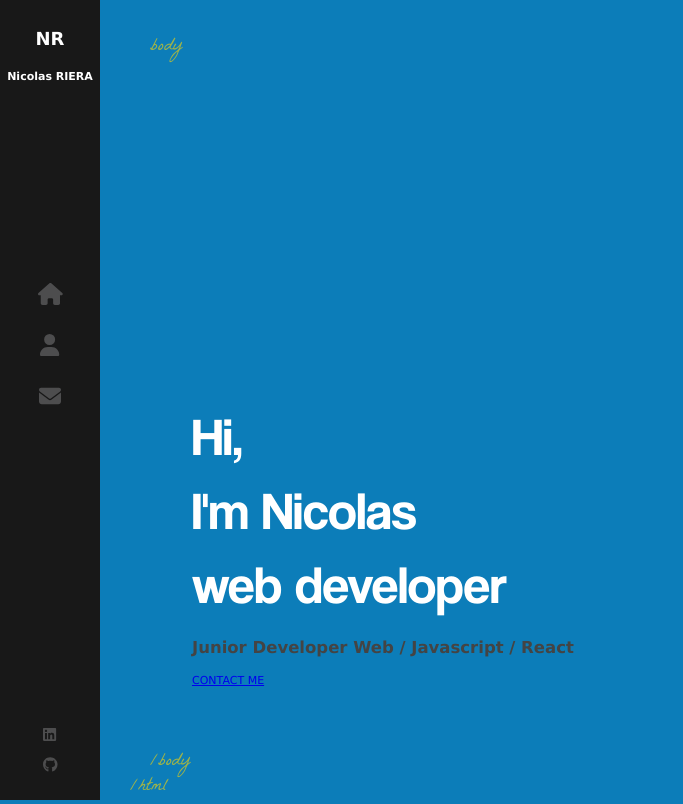
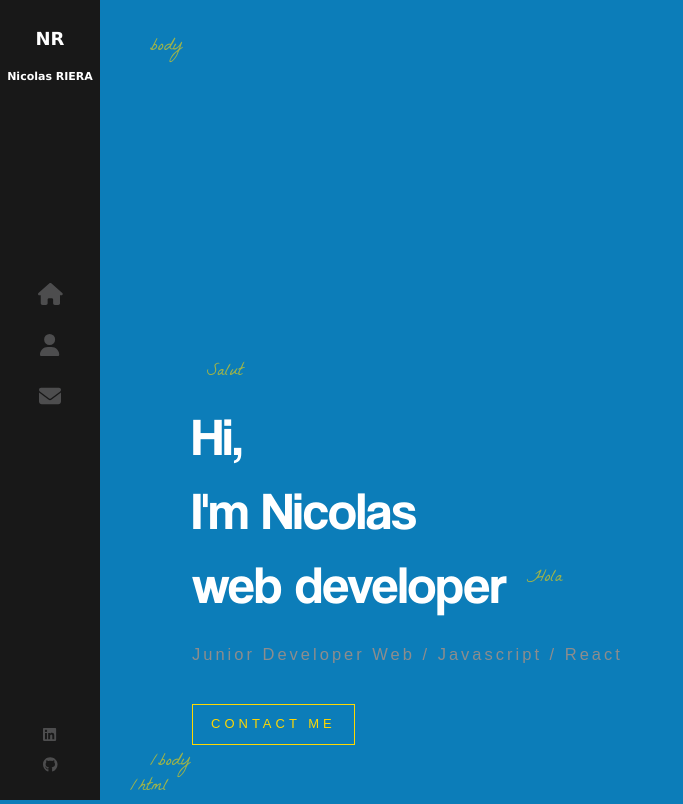
Before and after one commit to nicoriera/nicolas_riera_portfolio, a React (Create React App) app: page / in a window 1280 px wide. Shown: the whole page, without its empty margins (0-683 px from the left). Built offline with nearby package versions, Linux system fonts and the light colour scheme.

Commit message:
update css page home flat button h2

```diff
--- a/src/components/Home/index.scss
+++ b/src/components/Home/index.scss
@@ -14,5 +14,60 @@
     margin: 0;
     font-family: 'Coolvetica';
     font-weight: 400;
+
+    &::before {
+        content: "Salut";
+        font-family: 'La Belle Aurore';
+        color: #ffd700;
+        font-size: 18px;
+        position: absolute;
+        margin-top: -40px;
+        left: 15px;
+        opacity: 0.6;
+        animation: fadeIn 1s 1.7s backwards;
+    }
+
+    &::after{
+        content: "Hola";
+        color: #ffd700;
+        font-family: 'La Belle Aurore';
+        font-size: 18px;
+        position: absolute;
+        margin-top: 18px;
+        margin-left: 20px;
+        opacity: 0.6;
+        animation: fadeIn 1s 1.7s backwards;
+    }
 }
+
+h2 {
+    color: #8d8d8d;
+    margin-top: 20px;
+    font-weight: 400;
+    font-style: 11px;
+    font-family: sans-serif;
+    letter-spacing: 3px;
+    animation: fadeIn 1s 1.8s backwards;
 }
+
+.flat-button {
+    color: #ffd700;
+    font-size: 13px;
+    font-weight: 400;
+    letter-spacing: 4px;
+    font-family: sans-serif;
+    text-decoration: none;
+    padding: 10px 18px;
+    border: 1px solid #ffd700;
+    margin-top: 25px;
+    float: left;
+    animation: fadeIn 1s 1.8s backwards;
+    white-space: nowrap;
+
+    &:hover {
+        background: #ffd700;
+        color: #333;
+    }
+}
+
+}
```
